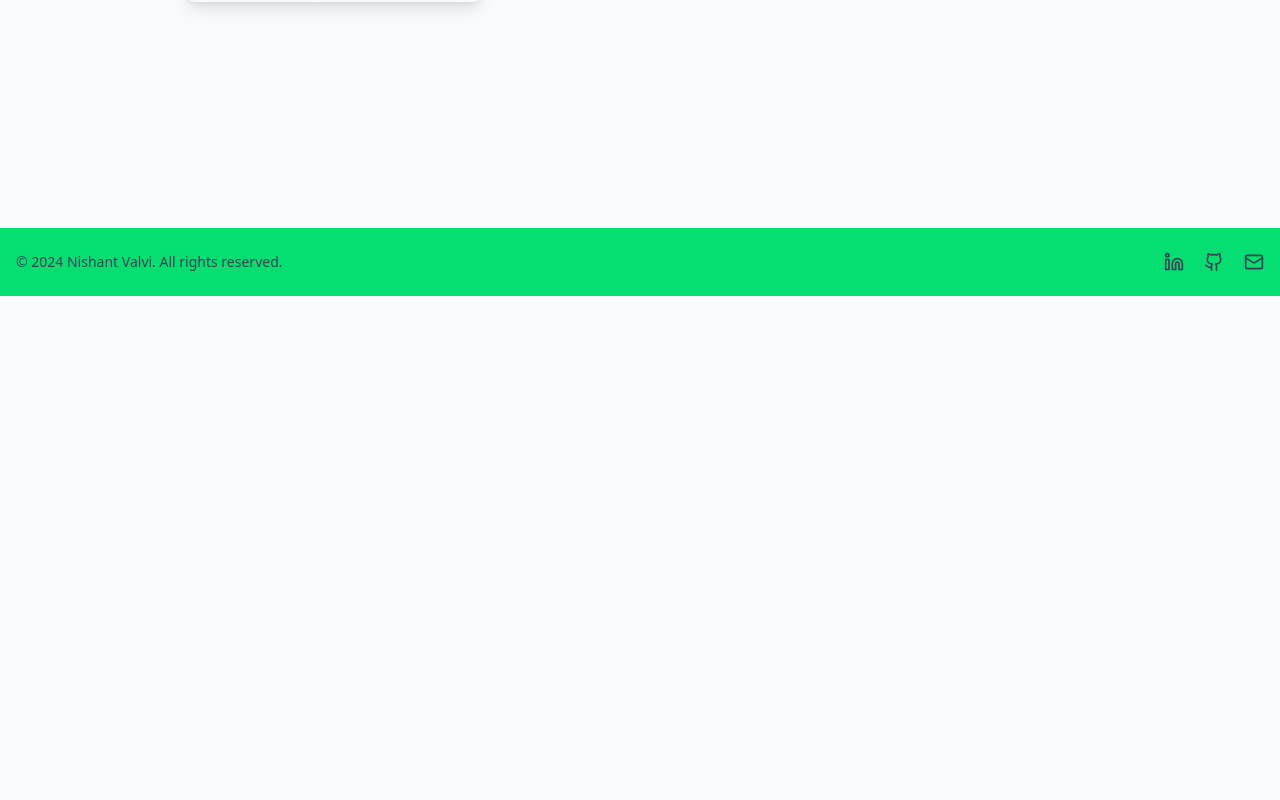
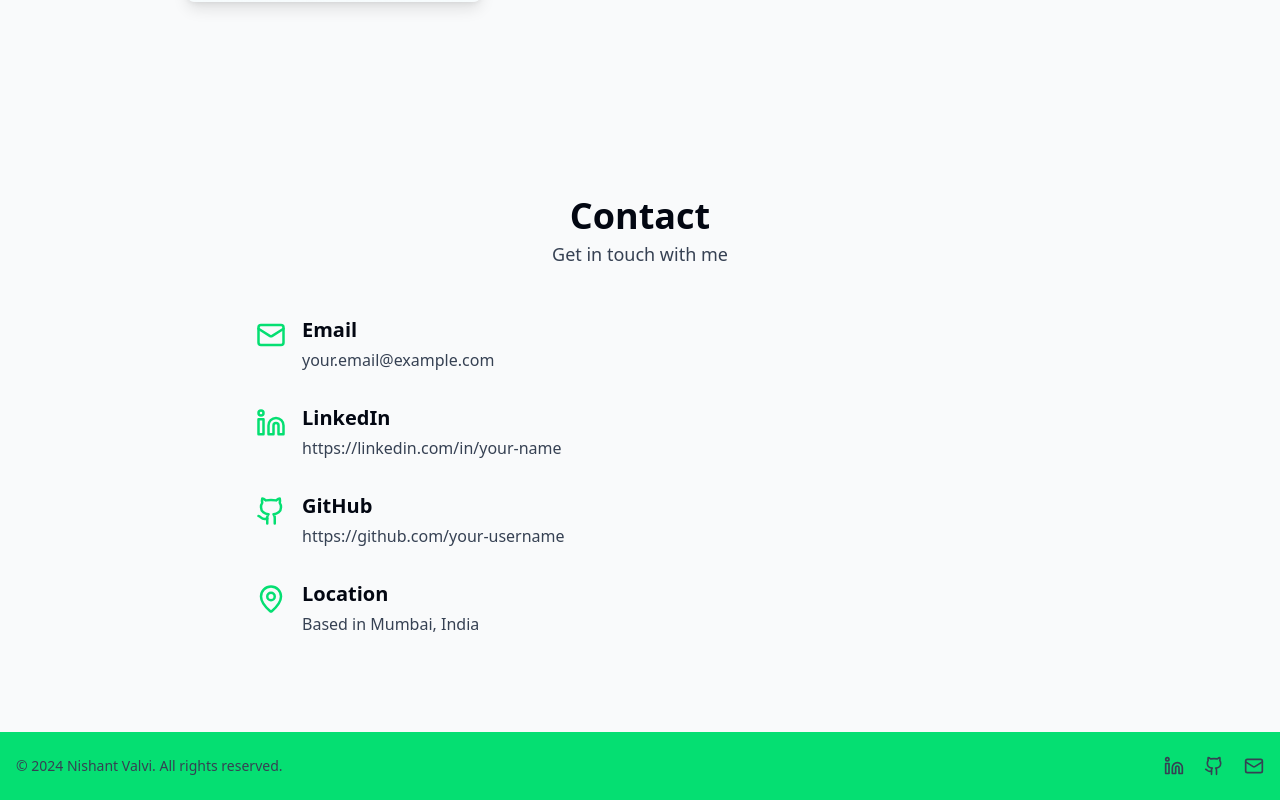
Before and after one commit to Nishant1998/portfolio-website, a React (Vite) app: page / in a window 1280 px wide. Shown: the part 1348-2148 px from the top of the page. Before the commit the page ends 1644 px from the top, so only its background shows below. Built offline with nearby package versions, Linux system fonts and the light colour scheme.

Commit message:
feat(home): Add Contact Me section with placeholder content

```diff
--- a/src/pages/home.tsx
+++ b/src/pages/home.tsx
@@ -1,6 +1,6 @@
 import {useRef, useState, useEffect} from 'react';
 import {Link} from 'react-router-dom';
-import {LuGithub, LuLinkedin, LuMail, LuExternalLink} from 'react-icons/lu';
+import {LuGithub, LuLinkedin, LuMail, LuExternalLink, LuMapPin} from 'react-icons/lu';
 import {FiChevronDown} from "react-icons/fi";
 import {PROFILE} from "../../public/data/profile.ts";
 
@@ -36,6 +36,23 @@ const Home = () => {
         if (aboutRef.current) observer.observe(aboutRef.current);
         return () => {
             if (aboutRef.current) observer.unobserve(aboutRef.current);
+        };
+    }, []);
+
+    // Animate Contact Me section on scroll
+    const contactRef = useRef<HTMLDivElement>(null);
+    const [showContact, setShowContact] = useState(false);
+    useEffect(() => {
+        const observer = new IntersectionObserver(
+            ([entry]) => {
+                setShowContact(entry.isIntersecting);
+            },
+            {threshold: 0.2}
+        );
+
+        if (contactRef.current) observer.observe(contactRef.current);
+        return () => {
+            if (contactRef.current) observer.unobserve(contactRef.current);
         };
     }, []);
 
@@ -172,6 +189,61 @@ const Home = () => {
                     </div>
                 </div>
             </section>
+
+            {/* Contact Section */}
+            <section id="contact"
+                     ref={contactRef}
+                     className={`w-full bg-gray-50 px-4 pb-16 sm:px-6 lg:px-8 text-gray-950 scroll-mt-24 transition-all duration-700 ${
+                         showContact ? 'opacity-100 translate-y-0' : 'opacity-0 translate-y-6'}`}>
+                <div className="max-w-3xl mx-auto text-center">
+                    <h2 className="text-3xl sm:text-4xl font-bold text-gray-950 mb-1">Contact</h2>
+                    <span className="block text-base sm:text-lg text-gray-700 mb-12">
+      Get in touch with me
+    </span>
+
+                    <div className="flex flex-col gap-8 text-left text-sm sm:text-base">
+                        {/* Email */}
+                        <div className="flex items-start gap-4">
+                            <LuMail className="text-green-400 text-3xl mt-1"/>
+                            <div>
+                                <p className="text-xl font-semibold text-gray-950 mb-1">Email</p>
+                                <p className="text-gray-700 text-base">{PROFILE.email}</p>
+                            </div>
+                        </div>
+
+                        <div className="flex items-start gap-4">
+                            <LuLinkedin className="text-green-400 text-3xl mt-1"/>
+                            <div>
+                                <p className="text-xl font-semibold text-gray-950 mb-1">LinkedIn</p>
+                                <p className="text-gray-700 text-base">{PROFILE.social.linkedin}</p>
+
+                            </div>
+                        </div>
+
+
+                        <div className="flex items-start gap-4">
+                            <LuGithub className="text-green-400 text-3xl mt-1"/>
+                            <div>
+                                <p className="text-xl font-semibold text-gray-950 mb-1">GitHub</p>
+                                <p className="text-gray-700 text-base">{PROFILE.social.github}</p>
+                            </div>
+                        </div>
+
+
+                        {/* Location */}
+                        <div className="flex items-start gap-4">
+                            <LuMapPin className="text-green-400 text-3xl mt-1"/>
+                            <div>
+                                <p className="text-xl font-semibold text-gray-950 mb-1">Location</p>
+                                <p className="text-gray-700 text-base">Based in {PROFILE.location}</p>
+                            </div>
+                        </div>
+
+                    </div>
+                </div>
+            </section>
+
+
         </>
     );
 };
```
